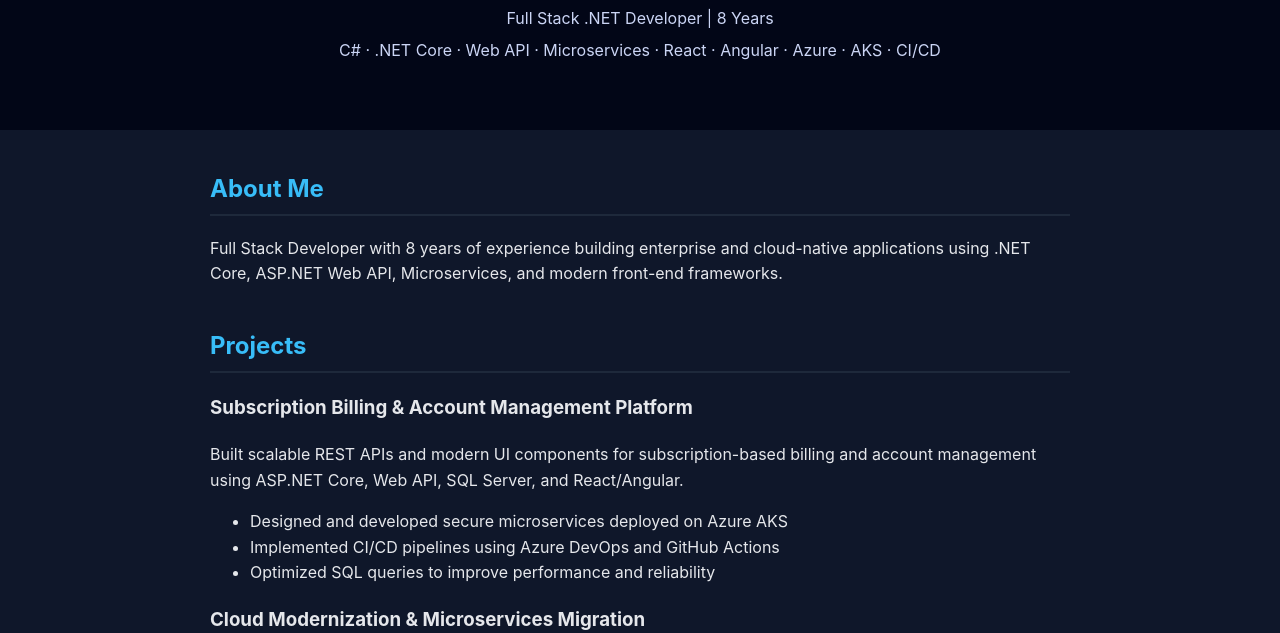
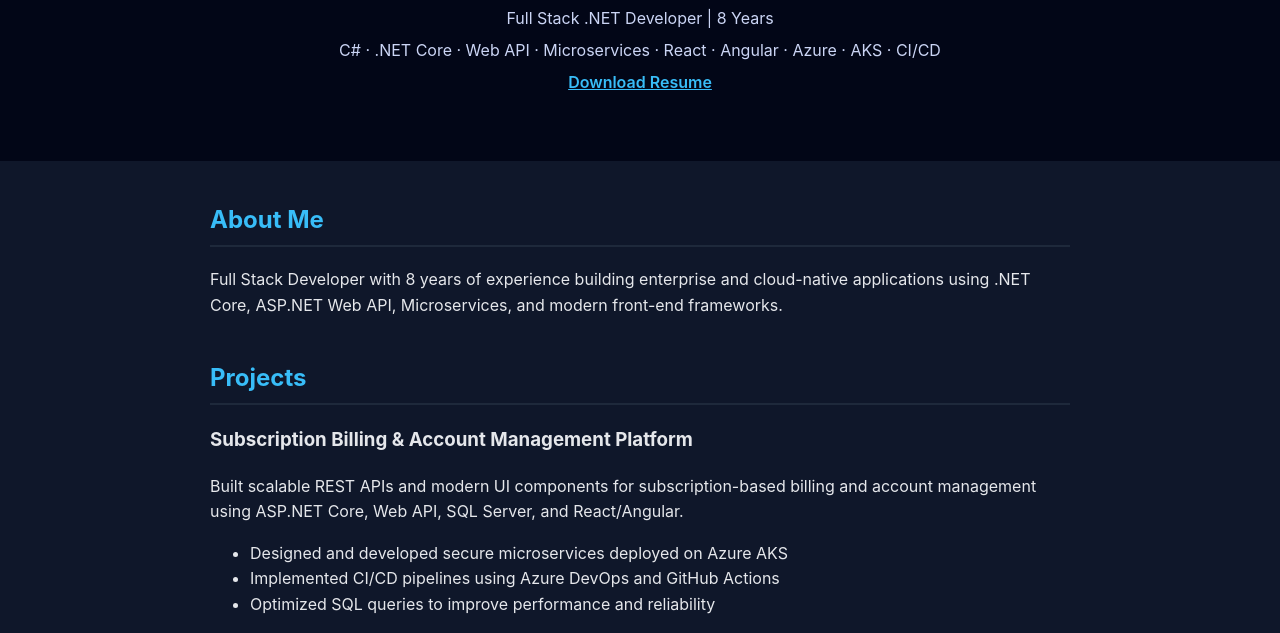
Before and after one commit to amith1622/amithesh-reddy-portfolio, a plain HTML site: page index.html in a window 1280 px wide. Shown: the part 159-792 px from the top of the page. Drawn offline with Linux system fonts and the light colour scheme.

Commit message:
add resume download link

```diff
--- a/index.html
+++ b/index.html
@@ -11,6 +11,14 @@
     <h1>Amithesh Reddy</h1>
     <p>Full Stack .NET Developer | 8 Years</p>
     <p>C# · .NET Core · Web API · Microservices · React · Angular · Azure · AKS · CI/CD</p>
+    <p>
+  <a href="resume/Amithesh_Reddy_Resume.doc"
+     target="_blank"
+     style="color:#38bdf8; font-weight:600;">
+    Download Resume
+  </a>
+</p>
+
   </header>
 
   <section>
```
